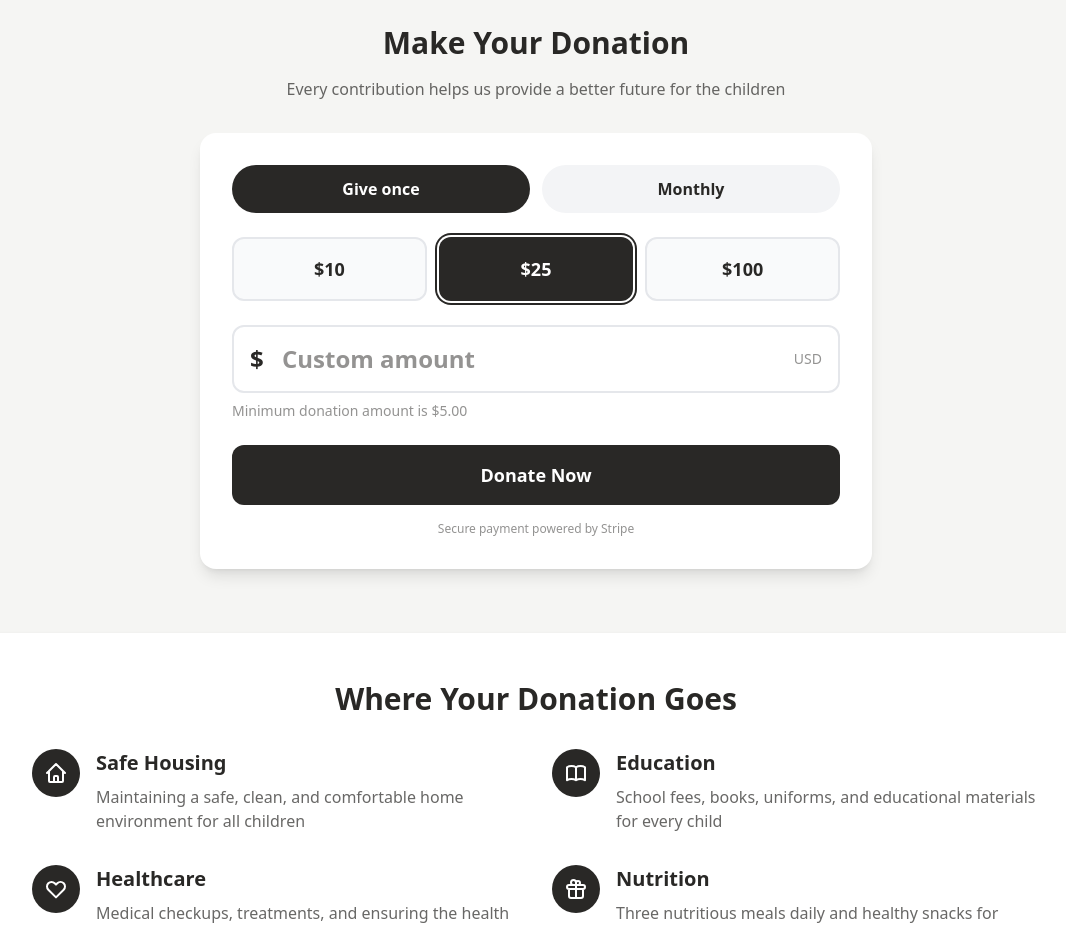
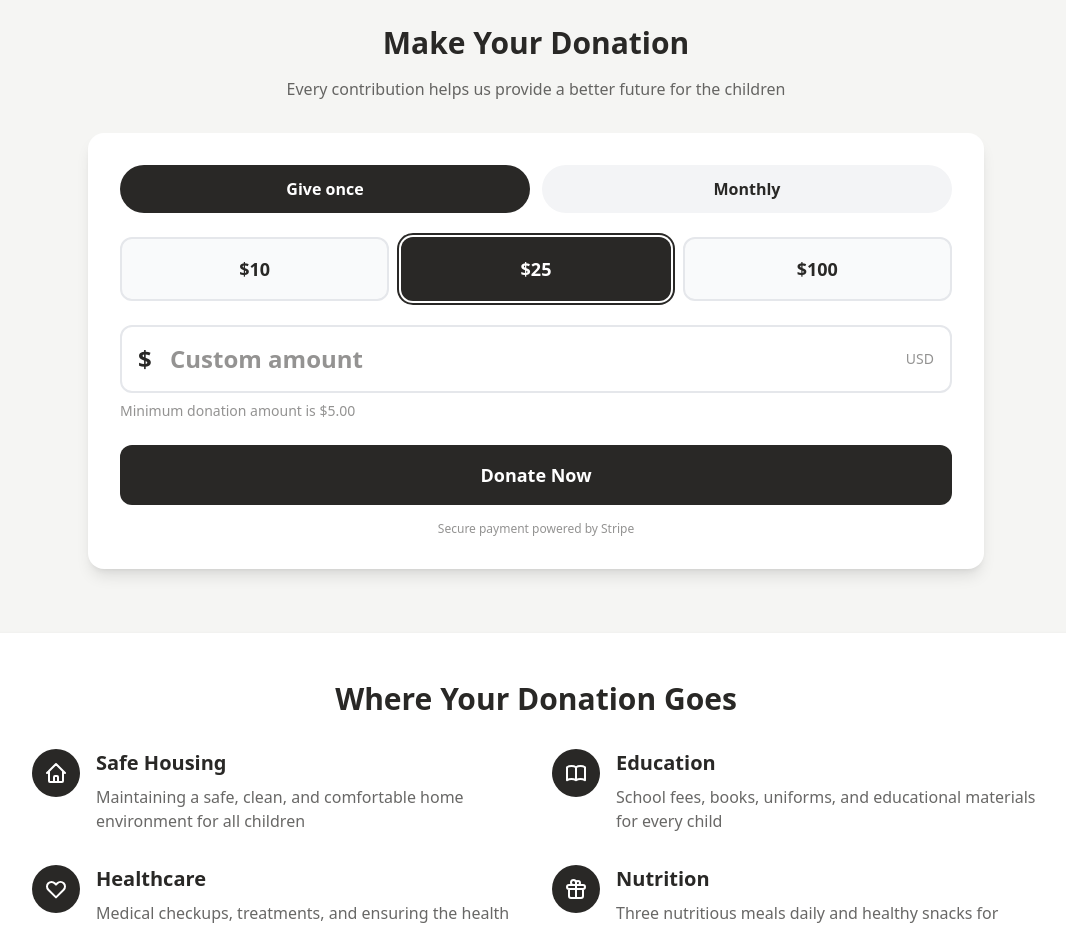
Before and after one commit to Insan-Permata/insan-permata, a Next.js app: page /support in a window 1280 px wide. Shown: the part 1000-1929 px from the top of the page, without its empty margins (104-1170 px from the left). Built offline with nearby package versions, Linux system fonts and the light colour scheme.

Commit message:
feat: Pre-fill custom donation amount, increase donation card width, and hide number input spin buttons.

```diff
--- a/app/(public)/support/page.tsx
+++ b/app/(public)/support/page.tsx
@@ -13,7 +13,7 @@ export default function SupportPage() {
 
   const handleAmountSelect = (amount: number) => {
     setSelectedAmount(amount);
-    setCustomAmount('');
+    setCustomAmount(amount.toString());
     setAmountError('');
   };
 
@@ -112,7 +112,7 @@ export default function SupportPage() {
           </p>
 
           {/* Donation Card */}
-          <div className="max-w-2xl mx-auto bg-white rounded-2xl p-8 shadow-lg">
+          <div className="max-w-4xl mx-auto bg-white rounded-2xl p-8 shadow-lg">
             {/* One-time vs Monthly Toggle */}
             <div className="flex gap-3 mb-6">
               <button
@@ -183,7 +183,7 @@ export default function SupportPage() {
                   value={customAmount}
                   onChange={(e) => handleCustomAmountChange(e.target.value)}
                   placeholder="Custom amount"
-                  className="w-full pl-12 pr-4 py-4 text-2xl font-bold text-[#292826] outline-none bg-transparent"
+                  className="w-full pl-12 pr-4 py-4 text-2xl font-bold text-[#292826] outline-none bg-transparent [&::-webkit-inner-spin-button]:appearance-none [&::-webkit-outer-spin-button]:appearance-none"
                 />
                 <div className="absolute right-4 top-1/2 -translate-y-1/2 text-sm font-medium text-[#292826] opacity-50">
                   USD
```
Lines whose indentation alone changed are shown as unchanged.
